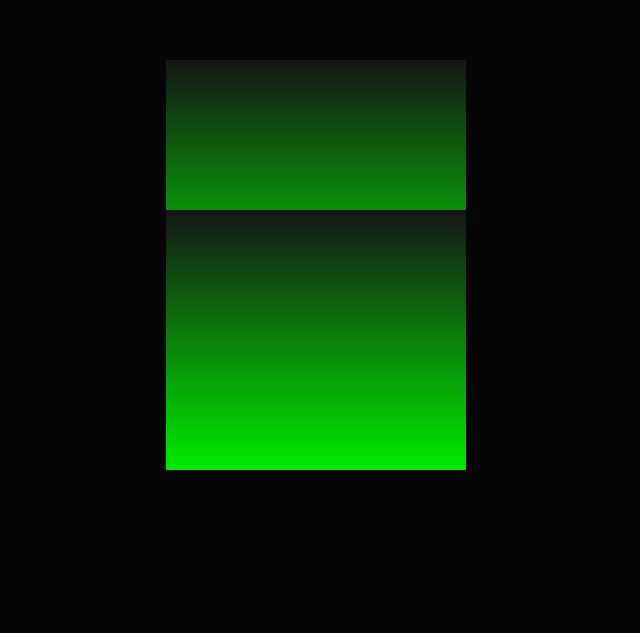
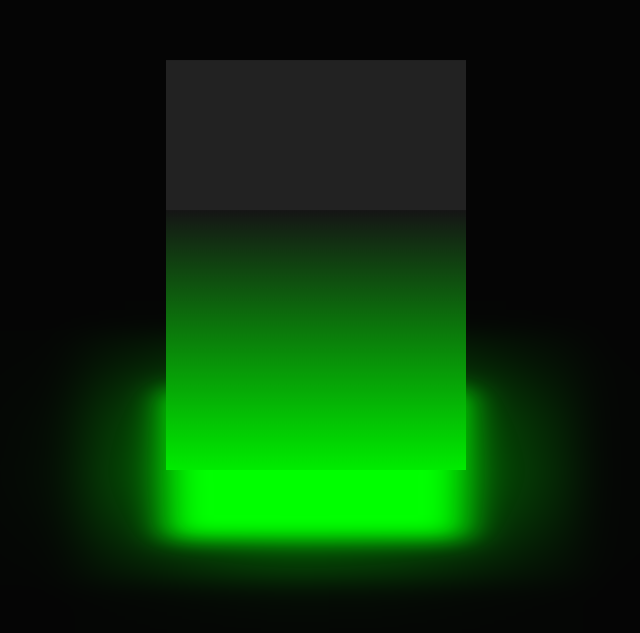
Before and after one commit to atir75/Ambient-Light-Effects, a plain HTML site: page index.html in a window 1280 px wide. Shown: the part 135-768 px from the top of the page, without its empty margins (324-964 px from the left). Drawn offline with Linux system fonts and the light colour scheme.

Commit message:
commit final

```diff
--- a/index.html
+++ b/index.html
@@ -10,6 +10,7 @@
 <body>
 
     <div class="cube">
+        <div class="top"></div>
         <div>
             <span style="--i:0;"></span>
             <span style="--i:1;"></span>
--- a/style.css
+++ b/style.css
@@ -48,3 +48,29 @@ body {
     transform: rotateY(calc(90deg * var(--i))) translateZ(150px);
 
 }
+
+.top {
+    position: absolute;
+    top: 0;
+    left: 0;
+    width: 300px;
+    height: 300px;
+    background: #222;
+    transform: rotateX(90deg) translateZ(150px);
+}
+
+.top:before {
+    content: '';
+    position: absolute;
+    top: 0;
+    left: 0;
+    width: 300px;
+    height: 300px;
+    background: #0f0;
+    transform: translateZ(-380px);
+    filter: blur(20px);
+    box-shadow: 0 0 120px rgba(0,255,0,0.2),
+    0 0 200px rgba(0,255,0,0.2),
+    0 0 300px rgba(0,255,0,0.2),
+    0 0 400px rgba(0,255,0,0.4)
+}
```
